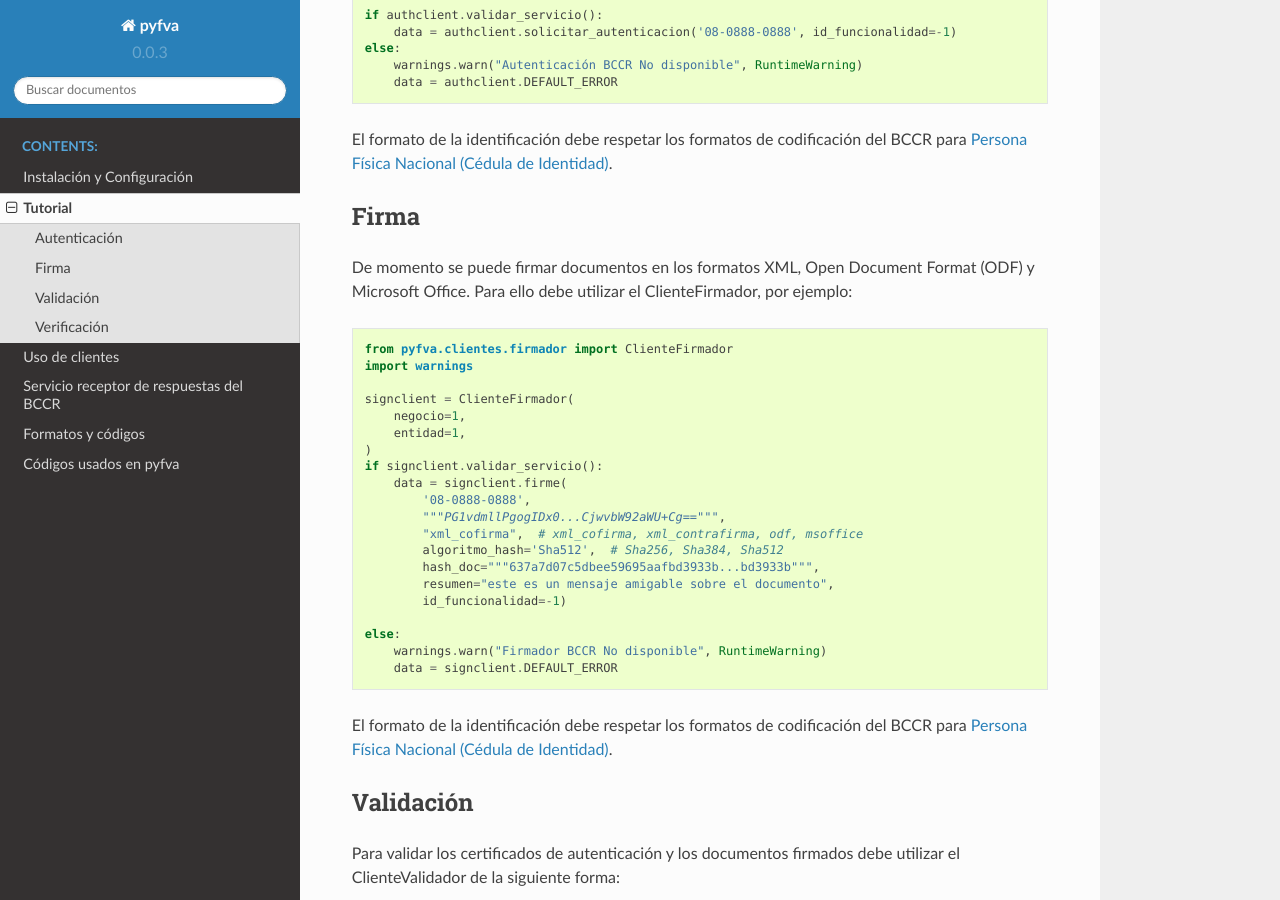
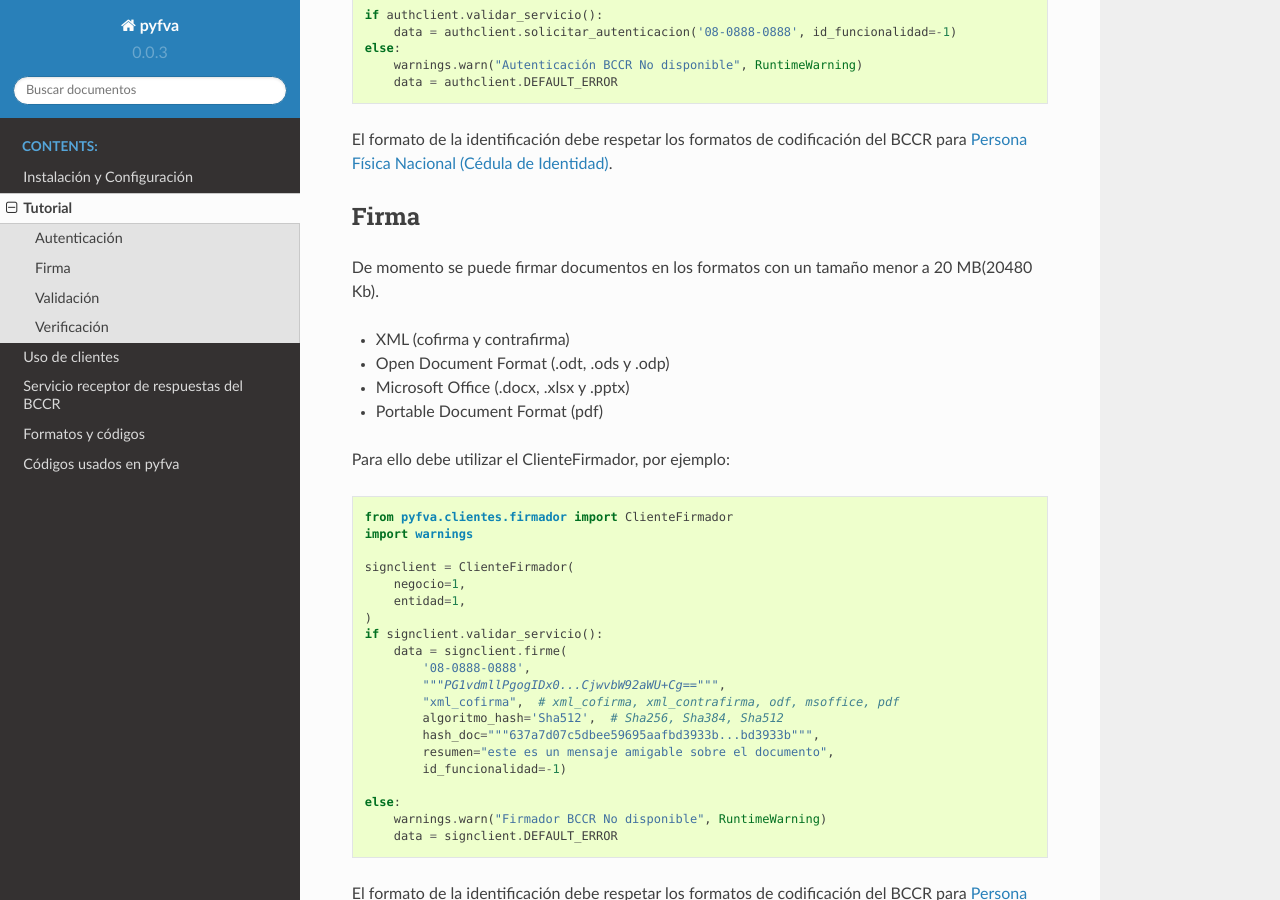
Before and after one commit to Solvosoft/pyfva, a Sphinx documentation site: the page built from docs/source/tutorial.rst, in a window 1280 px wide and 900 px high, scrolled down 599 px. Built offline with Sphinx 7.4.7 and the Read the Docs theme 2.0.0, drawn with Linux system fonts in a browser that asks for light colours.

Commit message:
update documentation

```diff
--- a/docs/source/tutorial.rst
+++ b/docs/source/tutorial.rst
@@ -29,7 +29,14 @@ El formato de la identificación debe respetar los formatos de codificación del
 Firma
 ------------
 
-De momento se puede firmar documentos en los formatos XML, Open Document Format (ODF) y Microsoft Office.  Para ello debe utilizar el ClienteFirmador, por ejemplo:
+De momento se puede firmar documentos en los formatos con un tamaño menor a 20 MB(20480 Kb).
+
+- XML  (cofirma y contrafirma)
+- Open Document Format (.odt, .ods y .odp)
+- Microsoft Office (.docx, .xlsx y .pptx)
+- Portable Document Format (pdf)
+
+Para ello debe utilizar el ClienteFirmador, por ejemplo:
 
 .. code:: python
 
@@ -44,7 +51,7 @@ De momento se puede firmar documentos en los formatos XML, Open Document Format
         data = signclient.firme(
             '08-0888-0888',
             """PG1vdmllPgogIDx0...CjwvbW92aWU+Cg==""",
-            "xml_cofirma",  # xml_cofirma, xml_contrafirma, odf, msoffice
+            "xml_cofirma",  # xml_cofirma, xml_contrafirma, odf, msoffice, pdf
             algoritmo_hash='Sha512',  # Sha256, Sha384, Sha512
             hash_doc="""637a7d07c5dbee59695aafbd3933b...bd3933b""",
             resumen="este es un mensaje amigable sobre el documento",
@@ -95,7 +102,7 @@ Al validar un **documento XML** use lo siguiente:
             "Validar documento BCCR No disponible", RuntimeWarning)
         data = client.DEFAULT_DOCUMENT_ERROR
 
-.. note:: Los posibles valores del segundo parámetro indican el tipo de documento, los valores son `cofirma`, `contrafirma`, `msoffice`, `odf`
+.. note:: Los posibles valores del segundo parámetro indican el tipo de documento, los valores son `cofirma`, `contrafirma`, `msoffice`, `odf`, `pdf`.
 
 Verificación
 --------------
```
Also changed, not shown: 1 other file.
